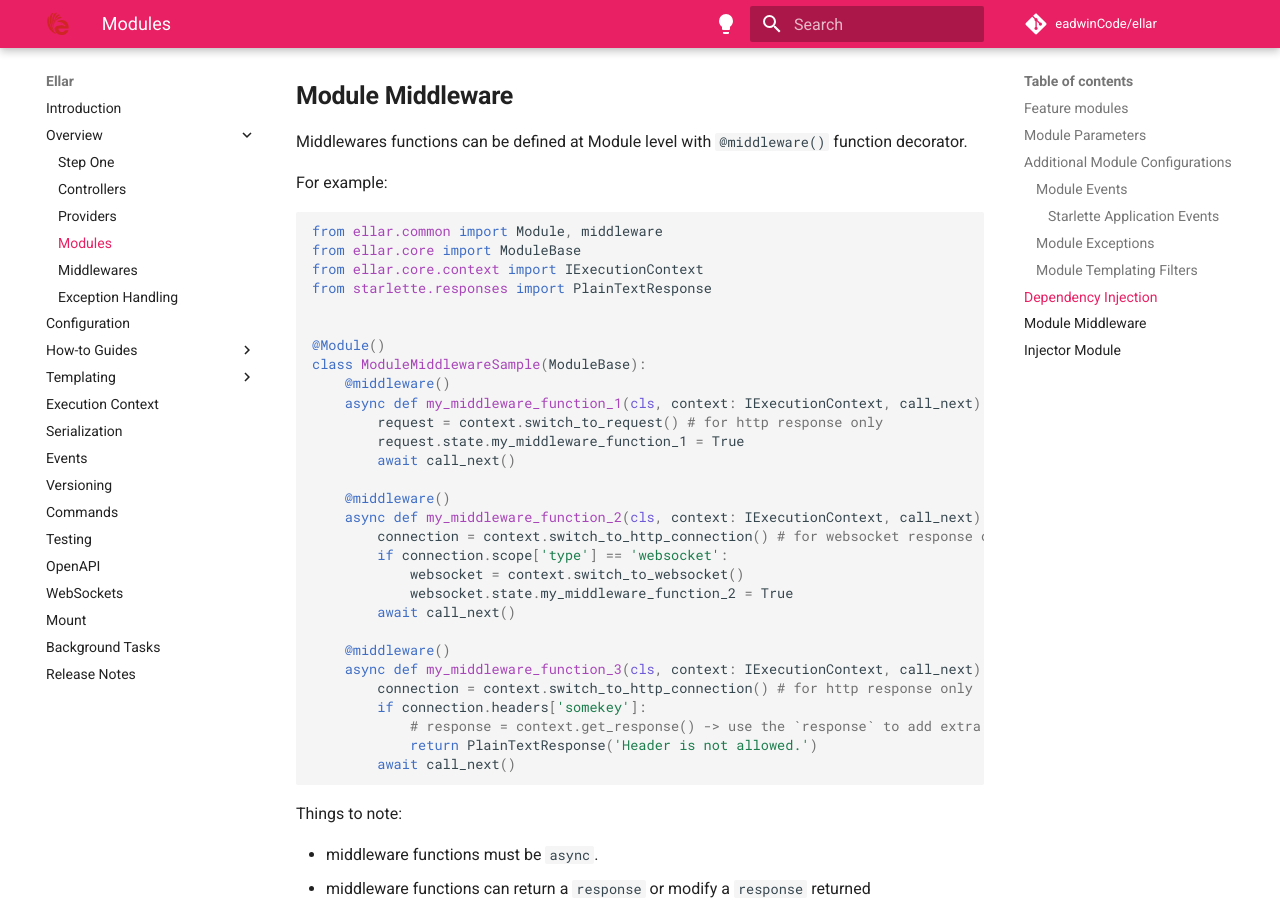
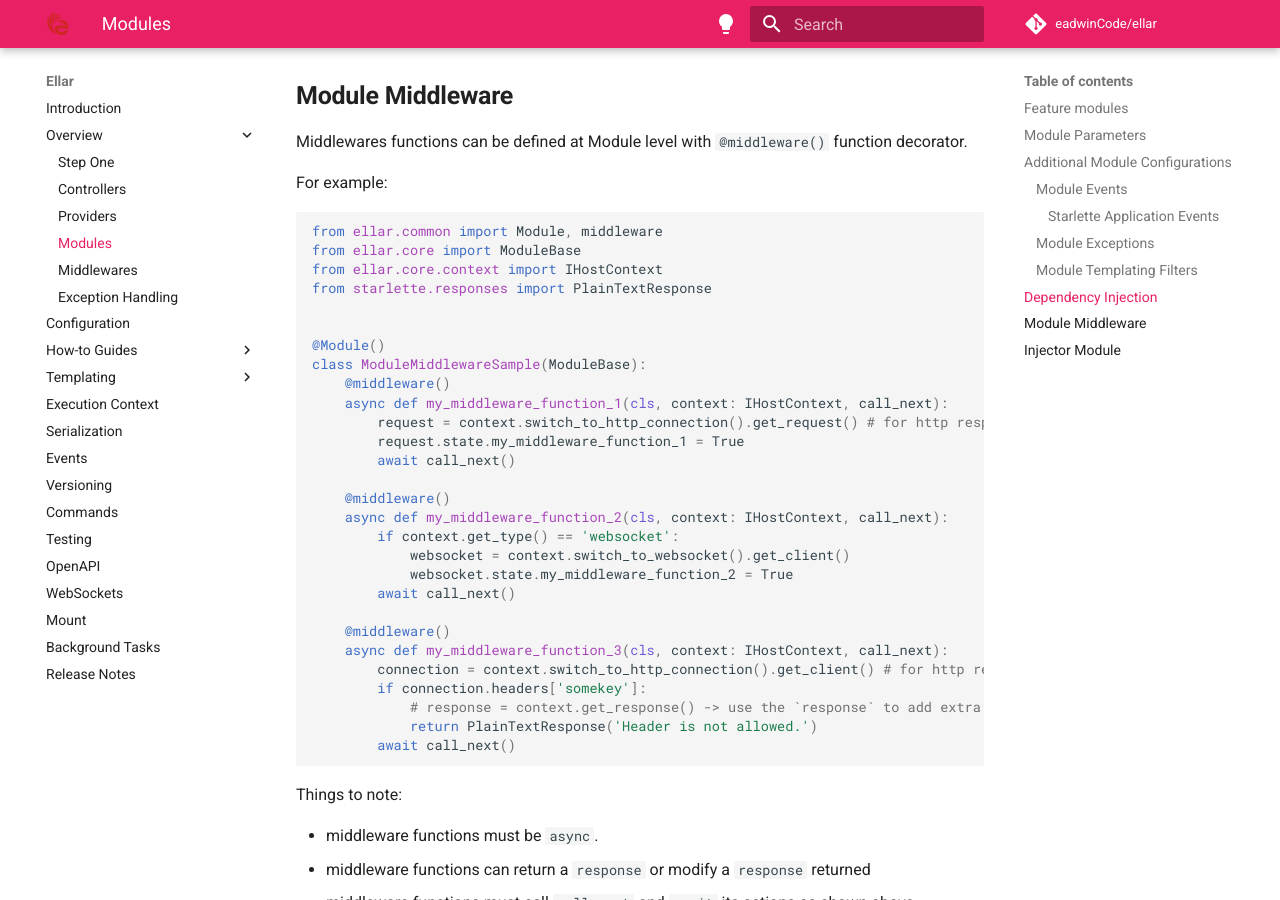
Before and after one commit to python-ellar/ellar, an MkDocs documentation site: the page built from docs/overview/modules.md, in a window 1280 px wide and 900 px high, scrolled down 4981 px. Built offline with MkDocs 1.6.1 and Material for MkDocs 9.7.7, drawn with Linux system fonts in a browser that asks for light colours; comment, search, counter and statistics services are not loaded; some of the changed text lies outside the part shown.

Commit message:
Update docs to reflect ExecutionContext refactor

````diff
--- a/docs/overview/modules.md
+++ b/docs/overview/modules.md
@@ -129,12 +129,12 @@ Custom exception handlers can be registered through modules.
 ```python
 from ellar.common import Module, exception_handler
 from ellar.core import  ModuleBase, JSONResponse, Response
-from ellar.core.context import IExecutionContext
+from ellar.core.context import IHostContext
 
 @Module()
 class ModuleExceptionSample(ModuleBase):
     @exception_handler(404)
-    def exception_404_handler(cls, context: IExecutionContext, exc: Exception) -> Response:
+    def exception_404_handler(cls, context: IHostContext, exc: Exception) -> Response:
         return JSONResponse(dict(detail="Resource not found."))
 ```
 `exception_404_handler` will be register to the application at runtime during `ModuleExceptionSample` computation.
@@ -202,29 +202,28 @@ For example:
 ```python
 from ellar.common import Module, middleware
 from ellar.core import ModuleBase
-from ellar.core.context import IExecutionContext
+from ellar.core.context import IHostContext
 from starlette.responses import PlainTextResponse
 
 
 @Module()
 class ModuleMiddlewareSample(ModuleBase):
     @middleware()
-    async def my_middleware_function_1(cls, context: IExecutionContext, call_next):
-        request = context.switch_to_request() # for http response only
+    async def my_middleware_function_1(cls, context: IHostContext, call_next):
+        request = context.switch_to_http_connection().get_request() # for http response only
         request.state.my_middleware_function_1 = True
         await call_next()
 
     @middleware()
-    async def my_middleware_function_2(cls, context: IExecutionContext, call_next):
-        connection = context.switch_to_http_connection() # for websocket response only
-        if connection.scope['type'] == 'websocket':
-            websocket = context.switch_to_websocket()
+    async def my_middleware_function_2(cls, context: IHostContext, call_next):
+        if context.get_type() == 'websocket':
+            websocket = context.switch_to_websocket().get_client()
             websocket.state.my_middleware_function_2 = True
         await call_next()
 
     @middleware()
-    async def my_middleware_function_3(cls, context: IExecutionContext, call_next):
-        connection = context.switch_to_http_connection() # for http response only
+    async def my_middleware_function_3(cls, context: IHostContext, call_next):
+        connection = context.switch_to_http_connection().get_client() # for http response only
         if connection.headers['somekey']:
             # response = context.get_response() -> use the `response` to add extra definitions to things you want to see on
             return PlainTextResponse('Header is not allowed.')
````
Also changed, not shown: docs/handling-response/response.md (+0 -2 lines), docs/overview/controllers.md (+4 -4 lines), docs/overview/exception_handling.md (+8 -8 lines), 1 other file.
